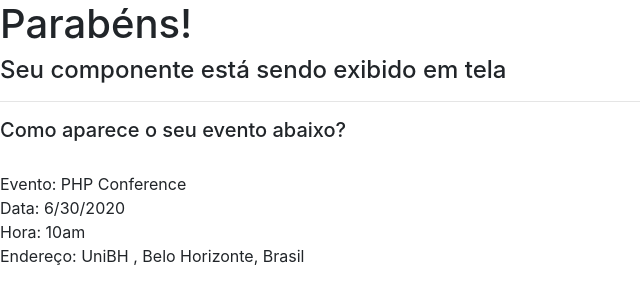
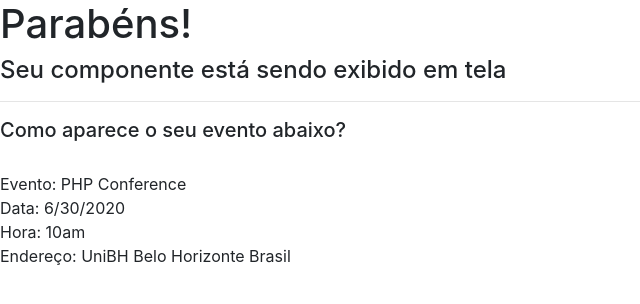
Before and after one commit to samaraduarte/Angular-Aula2, an Angular app: page / in a window 1280 px wide. Shown: the top 304 px of the page, without its empty margins (0-640 px from the left). Built offline with nearby package versions, Linux system fonts and the light colour scheme.

Commit message:
segundo exercicio: 1, 2 e 3

```diff
--- a/src/app/app.module.ts
+++ b/src/app/app.module.ts
@@ -1,15 +1,16 @@
 import { BrowserModule } from '@angular/platform-browser';
 import { NgModule } from '@angular/core';
-
 import { AppComponent } from './app.component';
 import { EventosComponent } from './eventos/eventos.component';
 import { DatasComponent } from './datas/datas.component';
+import { EnderecoComponent } from './eventos/endereco/endereco.component';
 
 @NgModule({
   declarations: [
     AppComponent,
     EventosComponent,
-    DatasComponent
+    DatasComponent,
+    EnderecoComponent
   ],
   imports: [
     BrowserModule
--- /dev/null
+++ b/src/app/eventos/endereco/endereco.component.html
@@ -0,0 +1,3 @@
+{{ endereco }}
+{{ cidade }}
+{{ pais }}
--- /dev/null
+++ b/src/app/eventos/endereco/endereco.component.ts
@@ -0,0 +1,19 @@
+import { Component, OnInit, Input } from '@angular/core';
+
+@Component({
+  selector: 'app-endereco',
+  templateUrl: './endereco.component.html',
+  styleUrls: ['./endereco.component.css']
+})
+export class EnderecoComponent implements OnInit {
+
+  @Input() endereco;
+  @Input() cidade;
+  @Input() pais;
+
+  constructor() { }
+
+  ngOnInit(): void {
+  }
+
+}
--- a/src/app/eventos/eventos.component.html
+++ b/src/app/eventos/eventos.component.html
@@ -3,18 +3,23 @@
   <h4>Seu componente está sendo exibido em tela</h4>
   <hr>
   <h5>Como aparece o seu evento abaixo?</h5>
-<div *ngFor="let e of evento">
+<div *ngFor="let evento of evento">
   <div style="margin-top:30px">
-    Evento: {{e.name}}
+    Evento: {{ evento.name }}
   </div>
   <div>
-    Data: <app-datas [data]="e.date"></app-datas>
+    Data: <app-datas [data]="evento.date"></app-datas>
   </div>
   <div>
-    Hora: {{e.time}}
+    Hora: {{ evento.time }}
   </div>
   <div >
-    Endereço: {{e.location?.address}}, {{e.location?.city}}, {{ e.location?.country}}
-  </div>
-</div>
-</div>
+    </div>
+    <div *ngIf="evento.location">
+          Endereço:
+      <app-endereco [endereco]="evento?.location.address">,</app-endereco>
+      <app-endereco [cidade]="evento.location.city"></app-endereco>
+      <app-endereco [pais]="evento.location.country"></app-endereco>
+    </div>
+    <div>
+    </div>
--- a/src/app/eventos/eventos.component.ts
+++ b/src/app/eventos/eventos.component.ts
@@ -7,7 +7,10 @@ import { Component, OnInit } from '@angular/core';
 })
 export class EventosComponent implements OnInit {
   evento = [
-    {name: 'PHP Conference', date: '6/30/2020', time: '10am', location: {address: 'UniBH ', city: 'Belo Horizonte', country: 'Brasil'}},
+    {name: 'PHP Conference',
+     date: '6/30/2020',
+     time: '10am',
+     location: {address: 'UniBH ', city: 'Belo Horizonte', country: 'Brasil'}},
 
  ];
 
```
Also changed, not shown: src/app/eventos/endereco/endereco.component.css (added), 1 other file (tests, documents, lock files or other folders).
